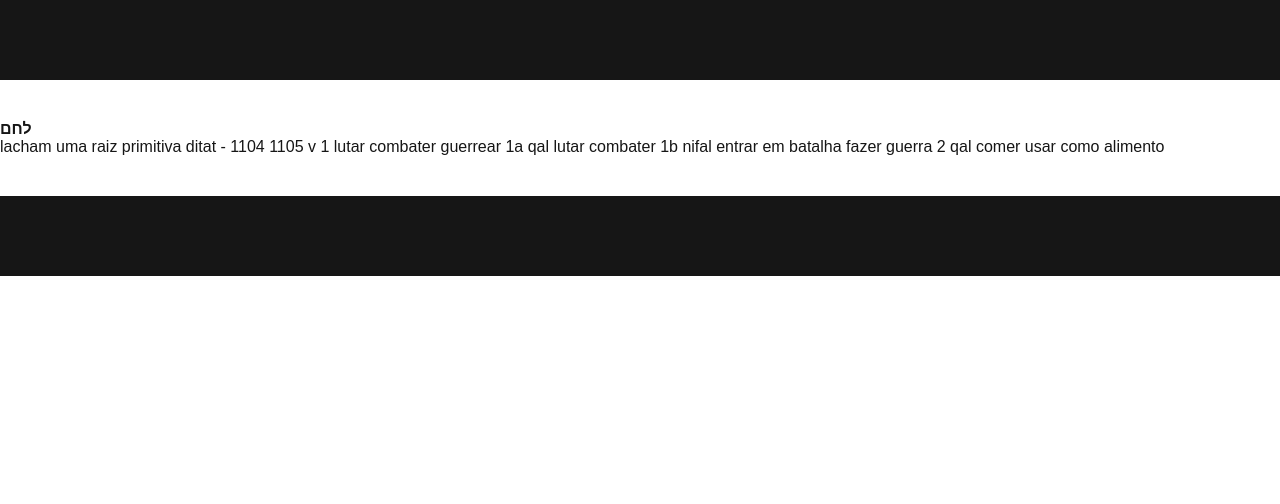
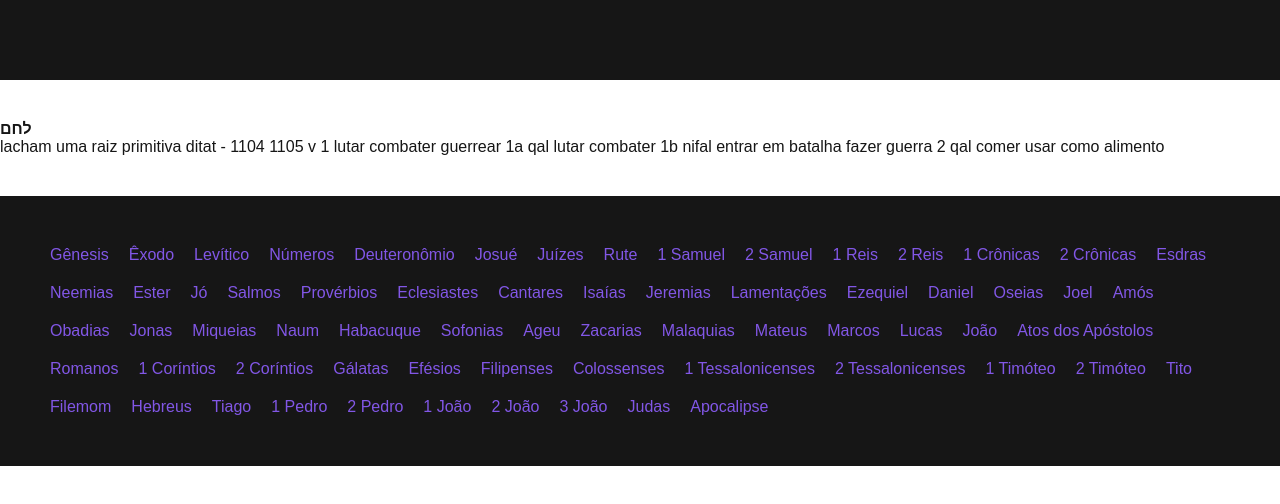
Before and after one commit to gabeleonn/biblia-interlinear, a Next.js app: page / in a window 1280 px wide. Shown: the top 504 px of the page. Built offline with nearby package versions, Linux system fonts and the light colour scheme.

Commit message:
feat: book list in footer

```diff
--- a/src/components/atoms/ChaptersAside/index.tsx
+++ b/src/components/atoms/ChaptersAside/index.tsx
@@ -1,5 +1,5 @@
 import React from 'react';
-import { useChapter } from '../../../context/useChapter';
+
 import getBookInfo from '../../../services/books';
 import { BoxTitle } from '../BoxTitle';
 import ChaptersContainer from '../ChaptersContainer';
@@ -12,7 +12,6 @@ type ChaptersAsideProps = {
 
 const ChaptersAside: React.FC<ChaptersAsideProps> = ({ book }) => {
   const data = getBookInfo(book);
-  console.log(data, book);
   return (
     <Container>
       <BoxTitle>Capítulos</BoxTitle>
--- /dev/null
+++ b/src/components/molecules/BookList/index.tsx
@@ -0,0 +1,23 @@
+/* eslint-disable jsx-a11y/anchor-is-valid */
+import React from 'react';
+import Link from 'next/link';
+
+import { getBooks } from '../../../services/books';
+import { Container } from './styles';
+
+const BookList: React.FC = () => {
+  const books = getBooks();
+
+  return (
+    <Container>
+      {books &&
+        books.map(book => (
+          <Link href={`/ara/${book.shortName}`} key={book.order}>
+            <a>{book.longName}</a>
+          </Link>
+        ))}
+    </Container>
+  );
+};
+
+export default BookList;
--- /dev/null
+++ b/src/components/molecules/BookList/styles.ts
@@ -0,0 +1,9 @@
+import styled from 'styled-components';
+
+export const Container = styled.div`
+  display: flex;
+  flex-wrap: wrap;
+  gap: 20px;
+
+  padding: 50px;
+`;
--- a/src/components/molecules/ChapterInfo/styles.ts
+++ b/src/components/molecules/ChapterInfo/styles.ts
@@ -5,7 +5,7 @@ export const Container = styled.article`
   justify-content: center;
   flex-direction: column;
 
-  height: calc(100vh - 240px);
+  height: 60vh;
   width: 100%;
   max-width: 400px;
 
--- a/src/components/organisms/Footer/index.tsx
+++ b/src/components/organisms/Footer/index.tsx
@@ -1,6 +1,12 @@
 import React from 'react';
-import { Container } from '../Header/styles';
 
-const Footer: React.FC = () => <Container />;
+import BookList from '../../molecules/BookList';
+import { Container } from './styles';
+
+const Footer: React.FC = () => (
+  <Container>
+    <BookList />
+  </Container>
+);
 
 export default Footer;
--- a/src/components/organisms/Footer/styles.ts
+++ b/src/components/organisms/Footer/styles.ts
@@ -2,7 +2,7 @@ import styled from 'styled-components';
 
 export const Container = styled.main`
   width: 100%;
-  height: 80px;
+  height: fit-content;
 
   background: ${props => props.theme.colors.grey[900]};
   color: ${props => props.theme.colors.grey[50]};
--- a/src/services/books.ts
+++ b/src/services/books.ts
@@ -97,3 +97,7 @@ const result = books.map(book => ({
 export default function getBookInfo(book: string): BooksObject {
   return result.filter(b => b.shortName === book)[0];
 }
+
+export function getBooks(): BooksObject[] {
+  return result;
+}
--- a/styles/global.ts
+++ b/styles/global.ts
@@ -11,7 +11,8 @@ export default createGlobalStyle`
 
   body, input, button {
     font-family: ${props => props.theme.fontFamily.normal};
-    color: ${props => props.theme.colors.grey[900]}
+    color: ${props => props.theme.colors.grey[900]};
+    overflow-x: hidden;
   }
 
   button {
```
